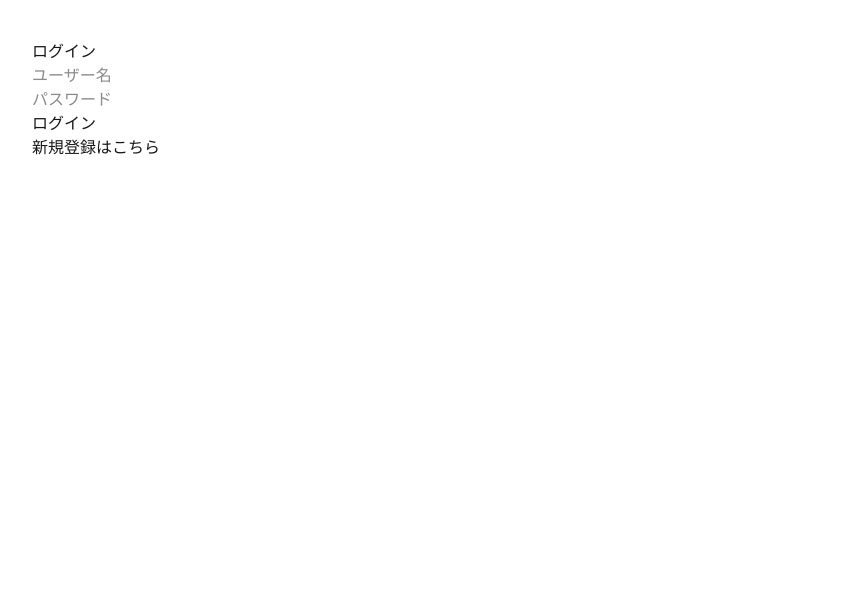
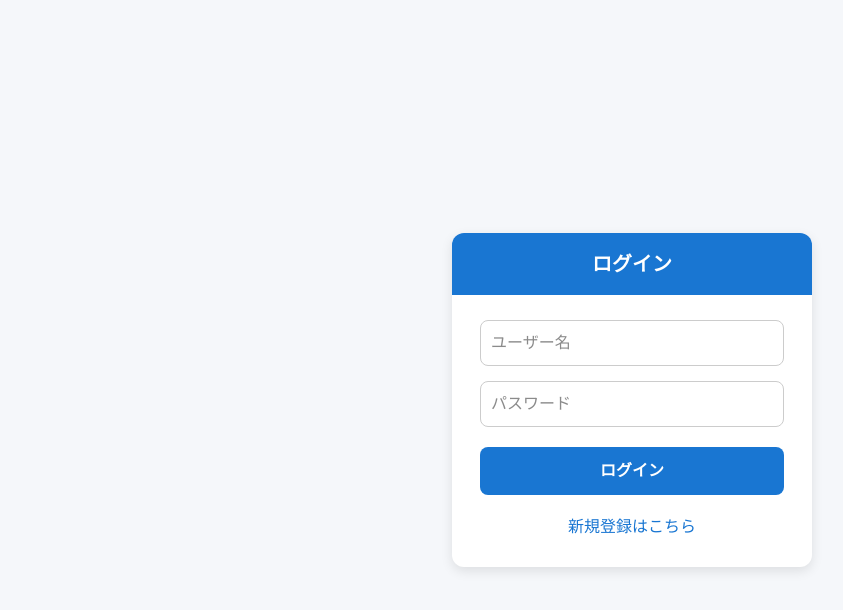
Before and after one commit to kokurijun/nextjs-actiongame, a Next.js app: page / in a window 1280 px wide. Shown: the top 610 px of the page, without its empty margins (8-851 px from the left). Built offline with nearby package versions, Linux system fonts and the light colour scheme.

Commit message:
css整えた

```diff
--- /dev/null
+++ b/app/api/getScore/roure.ts
@@ -0,0 +1,23 @@
+import { NextResponse } from "next/server";
+import { createClient } from "@supabase/supabase-js";
+
+export async function POST(req: Request) {
+  const { userId } = await req.json();
+
+  const supabase = createClient(
+    process.env.NEXT_PUBLIC_SUPABASE_URL!,
+    process.env.SUPABASE_SERVICE_ROLE_KEY!
+  );
+
+  const { data, error } = await supabase
+    .from("users")
+    .select("max_clear_map")
+    .eq("id", userId)
+    .single();
+
+  if (error) {
+    return NextResponse.json({ error }, { status: 500 });
+  }
+
+  return NextResponse.json({ score: data.max_clear_map });
+}
--- a/app/page.tsx
+++ b/app/page.tsx
@@ -13,44 +13,110 @@ export default function LoginPage() {
       body: JSON.stringify({ username, password }),
     });
 
-  const data = await res.json();
-
     if (res.ok) {
-    localStorage.setItem("userId", data.userId);
-    localStorage.setItem("userName", data.userName);
-
       window.location.href = "/actiongame/html/title.html";
     } else {
-    alert("ログイン失敗");
+      alert("ログインに失敗しました");
     }
   };
 
   return (
-    <div style={{ padding: 40 }}>
-      <h1>ログイン</h1>
+    <div
+      style={{
+        height: "100vh",
+        display: "flex",
+        justifyContent: "center",
+        alignItems: "center",
+        background: "#f5f7fa",
+      }}
+    >
+      <div
+        style={{
+          width: "360px",
+          padding: "28px",
+          borderRadius: "12px",
+          background: "white",
+          boxShadow: "0 4px 12px rgba(0,0,0,0.1)",
+          position: "relative",
+        }}
+      >
+        {/* 🔵 ヘッダー部分 */}
+        <div
+          style={{
+            width: "calc(100% + 56px)", // 左右 padding 分広げる
+            marginLeft: "-28px",
+            marginRight: "-28px",
+            marginTop: "-28px",
+            padding: "16px 0",
+            background: "#1976d2",
+            color: "white",
+            fontSize: "20px",
+            fontWeight: "bold",
+            textAlign: "center",
+            borderRadius: "12px 12px 0 0",
+            marginBottom: "25px",
+          }}
+        >
+          ログイン
+        </div>
 
+        {/* 🔲 入力フォーム */}
         <input
           value={username}
           onChange={(e) => setUsername(e.target.value)}
           placeholder="ユーザー名"
-      /><br/>
+          style={{
+            width: "100%",
+            padding: "10px",
+            marginBottom: "15px",
+            borderRadius: "8px",
+            border: "1px solid #ccc",
+            fontSize: "16px",
+          }}
+        />
 
         <input
           type="password"
           value={password}
           onChange={(e) => setPassword(e.target.value)}
           placeholder="パスワード"
-      /><br/>
+          style={{
+            width: "100%",
+            padding: "10px",
+            marginBottom: "20px",
+            borderRadius: "8px",
+            border: "1px solid #ccc",
+            fontSize: "16px",
+          }}
+        />
 
-      <button onClick={handleLogin}>ログイン</button>
+        {/* 🔵 ログインボタン */}
+        <button
+          onClick={handleLogin}
+          style={{
+            width: "100%",
+            padding: "12px",
+            background: "#1976d2",
+            color: "white",
+            border: "none",
+            borderRadius: "8px",
+            cursor: "pointer",
+            fontSize: "16px",
+            fontWeight: "bold",
+          }}
+        >
+          ログイン
+        </button>
 
-      <p>
-      <a href="/register">新規登録はこちら</a>
+        <p style={{ marginTop: "20px", textAlign: "center" }}>
+          <a
+            href="/register"
+            style={{ color: "#1976d2", textDecoration: "none" }}
+          >
+            新規登録はこちら
+          </a>
         </p>
-
-
       </div>
-
-
+    </div>
   );
 }
--- a/app/register/page.tsx
+++ b/app/register/page.tsx
@@ -20,60 +20,124 @@ export default function RegisterPage() {
     try {
       data = await res.json();
     } catch {
-      alert("サーバーエラーが発生しました");
+      setMessage("サーバーエラーが発生しました");
       return;
     }
 
     if (!res.ok) {
-      alert(data.error || "エラーが発生しました");
+      setMessage(data.error || "登録に失敗しました");
       return;
     }
 
-    // 🔥 登録成功 → アラート表示 → ログイン画面へ戻す
     alert("登録が完了しました！");
     window.location.href = "/";
   };
 
   return (
-    <div style={{ padding: "40px", textAlign: "center" }}>
-      <h1>新規登録</h1>
+    <div
+      style={{
+        height: "100vh",
+        display: "flex",
+        justifyContent: "center",
+        alignItems: "center",
+        background: "#f5f7fa",
+      }}
+    >
+      <div
+        style={{
+          width: "360px",
+          padding: "28px",
+          borderRadius: "12px",
+          background: "white",
+          boxShadow: "0 4px 12px rgba(0,0,0,0.1)",
+        }}
+      >
+        {/* 🔵 ヘッダー部分 */}
+        <div
+          style={{
+            width: "calc(100% + 56px)", // 左右padding分
+            marginLeft: "-28px",
+            marginRight: "-28px",
+            marginTop: "-28px",
+            padding: "16px 0",
+            background: "#09b303bb",
+            color: "white",
+            fontSize: "20px",
+            fontWeight: "bold",
+            textAlign: "center",
+            borderRadius: "12px 12px 0 0",
+            marginBottom: "25px",
+          }}
+        >
+          新規登録
+        </div>
 
-      <form onSubmit={handleRegister} style={{ marginTop: "20px" }}>
-        <div>
+        <form onSubmit={handleRegister}>
           <input
             type="text"
             placeholder="ユーザー名"
             value={username}
             onChange={(e) => setUsername(e.target.value)}
             required
-            style={{ marginBottom: "12px", padding: "8px", width: "200px" }}
+            style={{
+              width: "100%",
+              padding: "10px",
+              marginBottom: "15px",
+              borderRadius: "8px",
+              border: "1px solid #ccc",
+              fontSize: "16px",
+            }}
           />
-        </div>
 
-        <div>
           <input
             type="password"
             placeholder="パスワード"
             value={password}
             onChange={(e) => setPassword(e.target.value)}
             required
-            style={{ marginBottom: "12px", padding: "8px", width: "200px" }}
+            style={{
+              width: "100%",
+              padding: "10px",
+              marginBottom: "20px",
+              borderRadius: "8px",
+              border: "1px solid #ccc",
+              fontSize: "16px",
+            }}
           />
-        </div>
 
           <button
             type="submit"
             style={{
-            padding: "10px 20px",
+              width: "100%",
+              padding: "12px",
+              background: "#09b303bb",
+              color: "white",
+              border: "none",
+              borderRadius: "8px",
               cursor: "pointer",
-            marginTop: "10px",
+              fontSize: "16px",
+              fontWeight: "bold",
             }}
           >
             登録
           </button>
         </form>
 
-      {message && <p style={{ marginTop: "20px" }}>{message}</p>}
+        {message && (
+          <p style={{ marginTop: "20px", color: "red", textAlign: "center" }}>
+            {message}
+          </p>
+        )}
+
+        <p style={{ marginTop: "20px", textAlign: "center" }}>
+          <a
+            href="/"
+            style={{ color: "#1976d2", textDecoration: "none" }}
+          >
+            ログイン画面に戻る
+          </a>
+        </p>
+      </div>
     </div>
   );
 }
--- a/public/actiongame/html/title.html
+++ b/public/actiongame/html/title.html
@@ -3,20 +3,22 @@
 
 <head>
 <script src="/actiongame/js/auth.js"></script>
+<script src="/actiongame/js/highscore.js"></script>
 <meta charset="UTF-8">
 <title>Title</title>
 <link rel="stylesheet" href="../css/title.css">
 </head>
 
 <body>
-
-  <div id="user-info" style="position: absolute; top: 10px; left: 10px; font-size: 20px;"></div>
   <button id="logout" onclick="logout()">ログアウト</button>
   <div class="NavigationMenu">
     <h1>ActionGame</h1>
   </div>
 
   <main>
+    <div id="user-info" style="position: absolute; top: 10px; left: 10px; font-size: 20px;"></div></br>
+  <h3 id="highscore">最高スコア：読み込み中...</h3>
+
     <div class="LeftContent">
       <br><br><br><br><br>
       <h2>ゲームを始める</h2>
--- /dev/null
+++ b/public/actiongame/js/highscore.js
@@ -0,0 +1,34 @@
+async function loadHighScore() {
+  const userId = localStorage.getItem("userId");
+
+  if (!userId) {
+    document.getElementById("highscore").textContent =
+      "最高スコア：未ログイン";
+    return;
+  }
+
+  try {
+    const apiURL = `${window.location.origin}/api/getScore`; // ← 重要！
+
+    const res = await fetch(apiURL, {
+      method: "POST",
+      headers: { "Content-Type": "application/json" },
+      body: JSON.stringify({ userId })
+    });
+
+    const data = await res.json();
+
+    if (res.ok) {
+      document.getElementById("highscore").textContent =
+        "最高スコア：" + data.score + "回";
+    } else {
+      document.getElementById("highscore").textContent =
+        "最高スコア：取得エラー";
+    }
+  } catch (err) {
+    document.getElementById("highscore").textContent =
+      "最高スコア：通信エラー";
+  }
+}
+
+window.addEventListener("DOMContentLoaded", loadHighScore);
```
Lines whose indentation alone changed are shown as unchanged.
